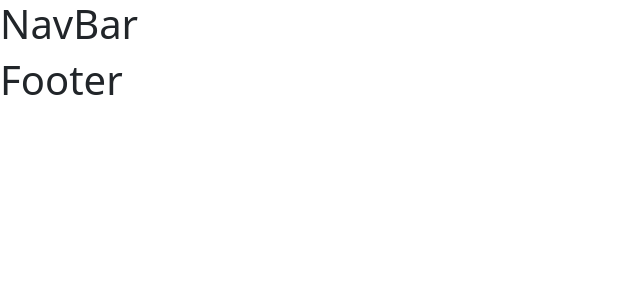
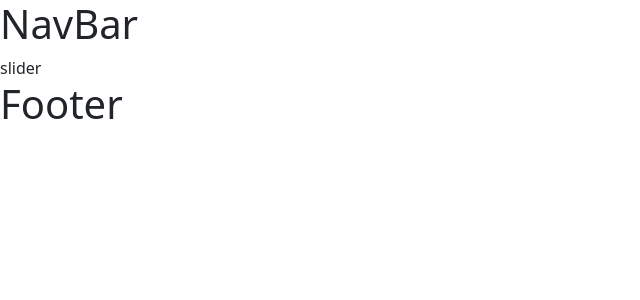
Before and after one commit to narozezzat/ITI-Graguation-Project, a React (Create React App) app: page /MainPage in a window 1280 px wide. Before the commit this address had no page. Shown: the top 300 px of the page, without its empty margins (0-640 px from the left). Built offline with nearby package versions, Linux system fonts and the light colour scheme.

Commit message:
creat mainpage componant

```diff
--- /dev/null
+++ b/src/HomePage/MainPage.js
@@ -0,0 +1,15 @@
+
+
+export default function MainPage() {
+
+
+
+    return(
+        <>
+
+        <div>slider</div>
+
+
+        </>
+    )
+}
--- a/src/pages/Router.js
+++ b/src/pages/Router.js
@@ -1,6 +1,7 @@
 import { Route, Routes } from "react-router-dom";
 import Login from "../Regestration/Login";
 import SignUp from "../Regestration/Signup";
+import MainPage from "../HomePage/MainPage";
 
 export default function Router() {
 
@@ -12,7 +13,7 @@ export default function Router() {
 
             <Route path="/Login" element={ <Login/> }></Route>
             <Route path="/SignUp" element={ <SignUp/> }></Route>
-            {/* <Route path="/Login" element={ <Login/> }></Route> */}
+            <Route path="/MainPage" element={ <MainPage/> }></Route>
             {/* <Route path="/Login" element={ <Login/> }></Route> */}
         </Routes>
     </div>
```
